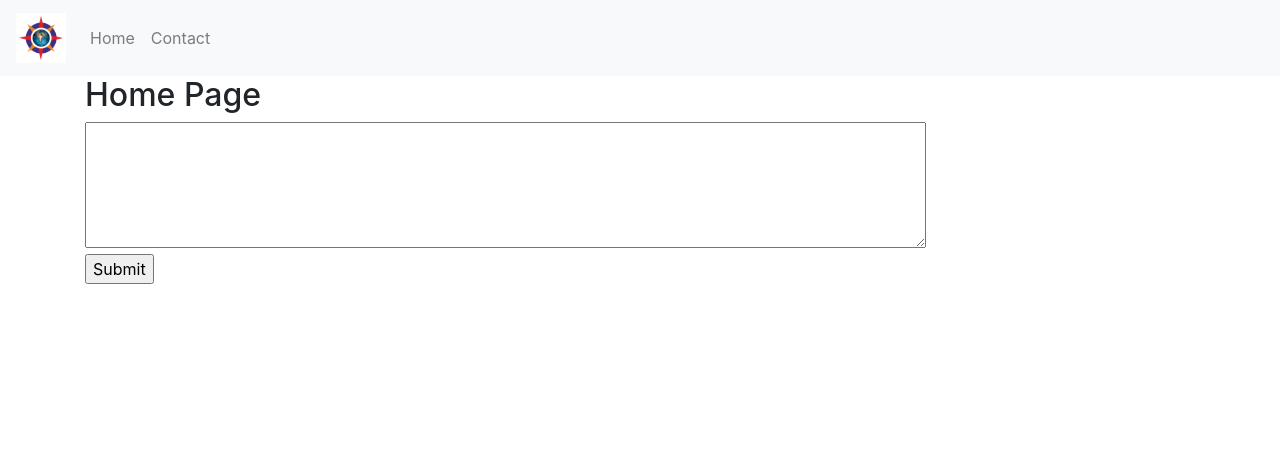
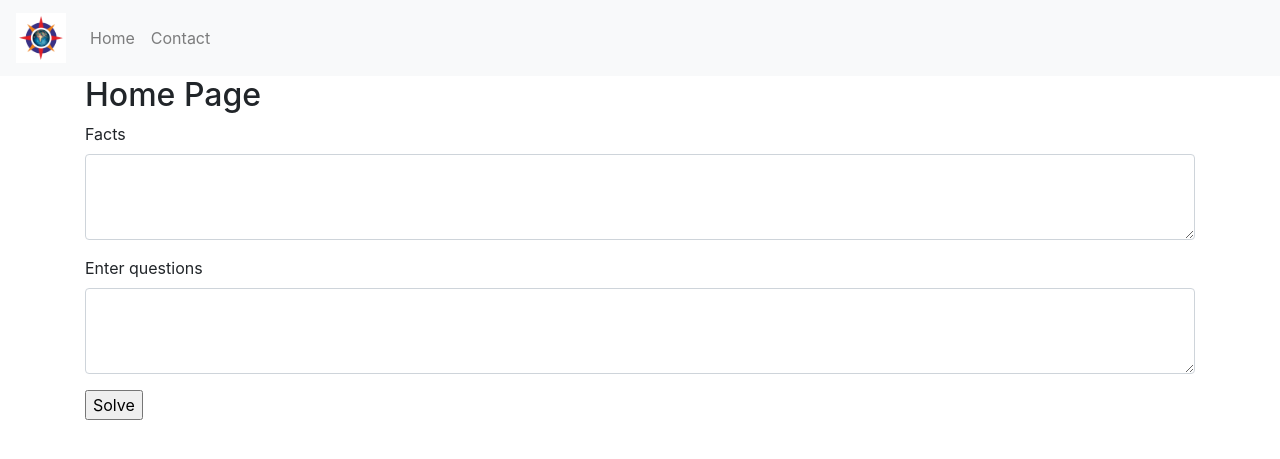
Before and after one commit to navneetha08/Capstone, a Flask app: page / in a window 1280 px wide. Shown: the top 459 px of the page. Run offline with Flask 2, Linux system fonts and the light colour scheme; parts of the project's set-up code (start-up, migrations or seed data) failed here and were passed over; some libraries are stand-ins or nearby versions.

Commit message:
Added separate textbox

```diff
--- a/src/app.py
+++ b/src/app.py
@@ -2,7 +2,7 @@ import sys
 import subprocess
 import pickle
 from flask import Flask, render_template, request
-import finalnlp
+# import finalnlp
 import finaleval
 import time
 
@@ -22,11 +22,14 @@ def index():
 
 @app.route('/', methods = ['POST'])
 def upload():
-    user_query = request.form['insert_query']
+    import finalnlp
+    user_facts = request.form['insert_facts']
+    user_questions = request.form['insert_questions']
+    print(user_facts, user_questions)
     # query = "Mary went to school and John did not. If Mary and John went to school then Ram did not. Did Mary and Ram go to school? Did John not go to school?"
 
     start = time.time()
-    nlp_output = finalnlp.NLP_main(user_query)
+    nlp_output = finalnlp.NLP_main(' '.join([user_facts, user_questions]))
     end = time.time()
     print("time :", end-start)
 
@@ -36,7 +39,7 @@ def upload():
     print()
 
     eval_input = [facts, list_question, predFacts, predQuest , nlp_question , nlp_list_question]
-    if( questions):
+    if(questions):
         model_input = [conditionals,questions]
         data_comm = open('data.pkl', 'wb')
         pickle.dump(model_input, data_comm)
@@ -63,7 +66,7 @@ def upload():
     print(nlp_output , model_output , result)
 
     # result = {'Did Mary and Ram go to the school?' : 'True'}
-    return render_template('index.html', result = result, mapping = user_query)
+    return render_template('index.html', result = result, mapping = user_facts)
 
 if __name__ == '__main__':
-    app.run(debug = True)
+    app.run()
--- a/src/templates/index.html
+++ b/src/templates/index.html
@@ -4,10 +4,18 @@
 {% endblock title %}
 {% block content %}
     <h2>Home Page</h2>
-    <form id = "upload_form" method = "POST">
-        <textarea name="insert_query" rows="5" cols="80"></textarea>
-        <br>
-        <input type = "submit" name = "Solve">
+	<form id="upload_facts" method="POST">
+		<div class="form-group">
+			<label for="exampleFormControlTextarea1">Facts</label>
+			<textarea class="form-control" name="insert_facts" rows="3"></textarea>
+		</div>
+
+		<div class="form-group">
+			<label for="exampleFormControlTextarea1">Enter questions</label>
+			<textarea class="form-control" name="insert_questions" rows="3"></textarea>
+		</div>
+
+        <input type = "submit" name = "Solve" value = "Solve">
     </form>
     <br>
     {% include 'result.html' %}
--- a/src/templates/result.html
+++ b/src/templates/result.html
@@ -1,6 +1,6 @@
 <div>
    {% if mapping %}
-      <h4>Query</h4>
+      <h4>Facts recieved</h4>
       <p>{{mapping}}</p>
    {% endif %}
 
```
